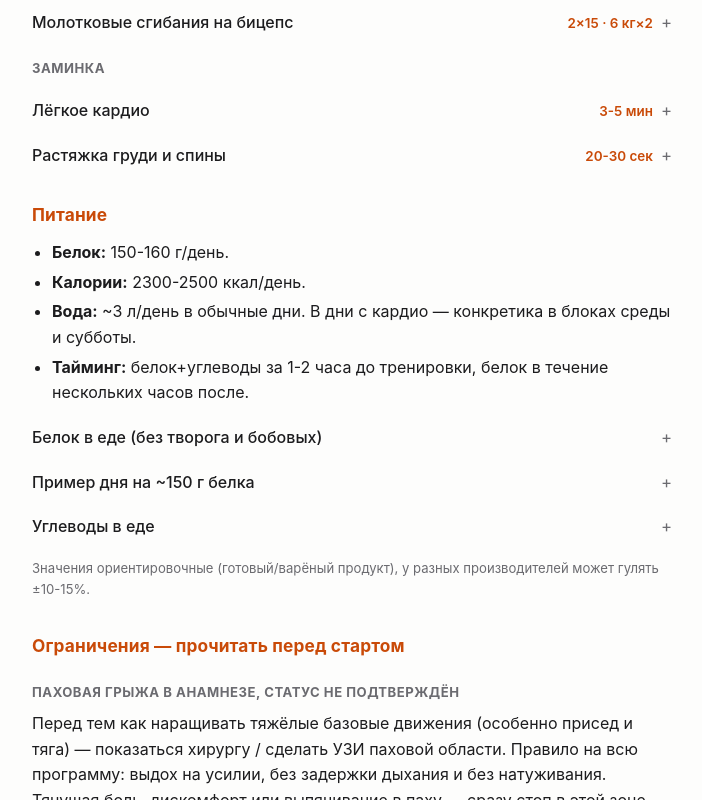
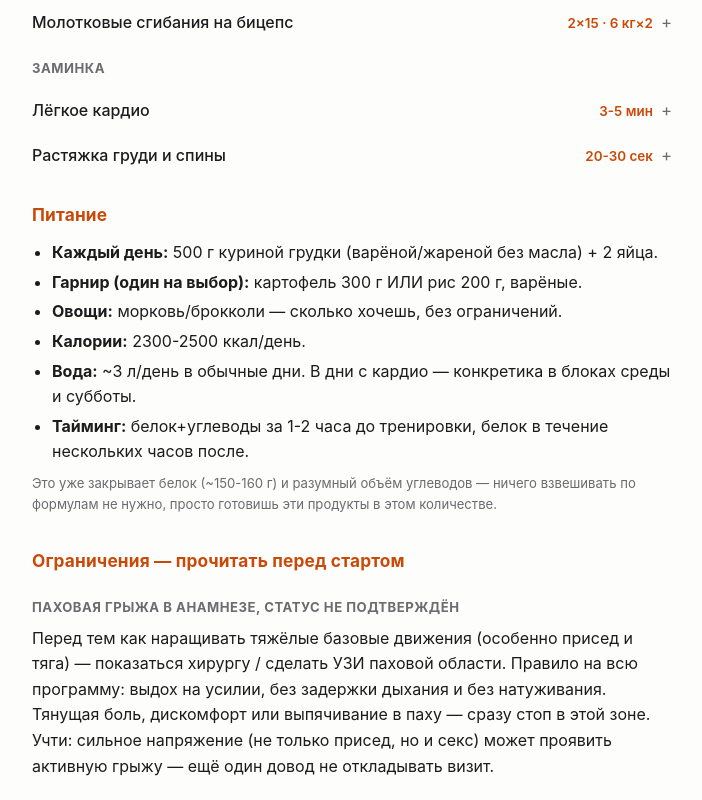
Before and after one commit to stepanovis/training-plan, a plain HTML site: page index.html in a window 1280 px wide. Shown: the part 544-1344 px from the top of the page, without its empty margins (288-990 px from the left). Drawn offline with Linux system fonts and the light colour scheme.

Commit message:
Replace nutrition math tables with a dead-simple daily food template

```diff
--- a/index.html
+++ b/index.html
@@ -387,25 +387,14 @@
 
 <h2>Питание</h2>
 <ul>
-  <li><strong>Белок:</strong> 150-160 г/день.</li>
+  <li><strong>Каждый день:</strong> 500 г куриной грудки (варёной/жареной без масла) + 2 яйца.</li>
+  <li><strong>Гарнир (один на выбор):</strong> картофель 300 г ИЛИ рис 200 г, варёные.</li>
+  <li><strong>Овощи:</strong> морковь/брокколи — сколько хочешь, без ограничений.</li>
   <li><strong>Калории:</strong> 2300-2500 ккал/день.</li>
   <li><strong>Вода:</strong> ~3 л/день в обычные дни. В дни с кардио — конкретика в блоках среды и субботы.</li>
   <li><strong>Тайминг:</strong> белок+углеводы за 1-2 часа до тренировки, белок в течение нескольких часов после.</li>
 </ul>
-
-<details>
-  <summary><span class="ex-name">Белок в еде (без творога и бобовых)</span></summary>
-  <p>На 100 г готового продукта: куриная грудка варёная/жареная без масла — ~30 г белка; белая рыба (треска/минтай/тилапия, варёная или на пару) — ~20-22 г; яйцо 1 шт (~50 г) — ~6 г. Творожный сыр (Хохланд/Альметте и подобные) — ~5-6 г белка на 100 г, по факту это жировой продукт, не источник белка. Хлебцы и кексы — не источники белка (1-6 г на 100 г), это углеводно-жировые продукты.</p>
-</details>
-<details>
-  <summary><span class="ex-name">Пример дня на ~150 г белка</span></summary>
-  <p>Завтрак: 3 яйца (18 г) + хлебцы с творожным сыром — по вкусу, белок не считаем. Обед: 180 г куриной грудки (~54 г). Перекус: 150 г белой рыбы (~32 г). Ужин: 150 г куриной грудки (~45 г). Итого: ~149 г.</p>
-</details>
-<details>
-  <summary><span class="ex-name">Углеводы в еде</span></summary>
-  <p>На 100 г готового продукта: картофель варёный — ~17 г; рис варёный (белый) — ~28 г; морковь — ~8 г; брокколи варёная — ~7 г; хлебцы — ~70 г на 100 г, но порция маленькая (1 шт ~8-10 г ≈ 6-7 г); кекс — ориентировочно ~45-50 г на 100 г (зависит от рецепта). Отдельной цели по углеводам нет — это "оставшийся" бюджет калорий после белка, грубо около 250-280 г/день. Картофель и рис — основной источник, добавляй порциями под аппетит и калораж; морковь/брокколи ешь свободно.</p>
-</details>
-<p class="muted" style="font-size:0.82rem">Значения ориентировочные (готовый/варёный продукт), у разных производителей может гулять ±10-15%.</p>
+<p class="muted" style="font-size:0.82rem">Это уже закрывает белок (~150-160 г) и разумный объём углеводов — ничего взвешивать по формулам не нужно, просто готовишь эти продукты в этом количестве.</p>
 
 
 <h2>Ограничения — прочитать перед стартом</h2>
```
